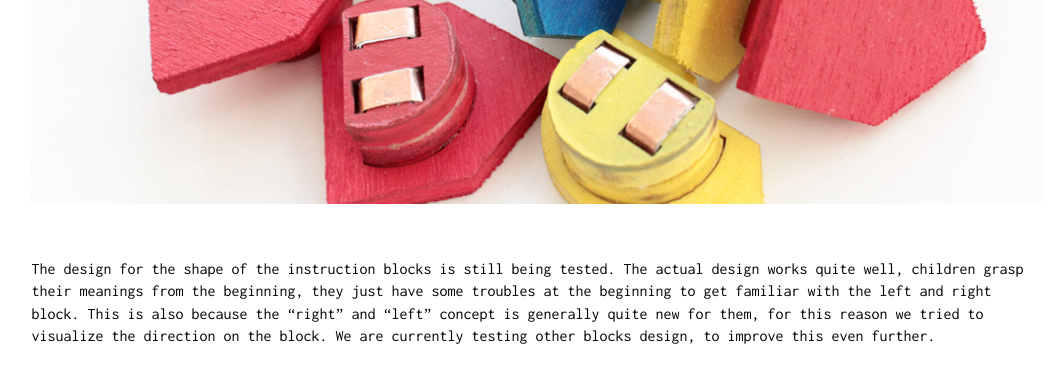
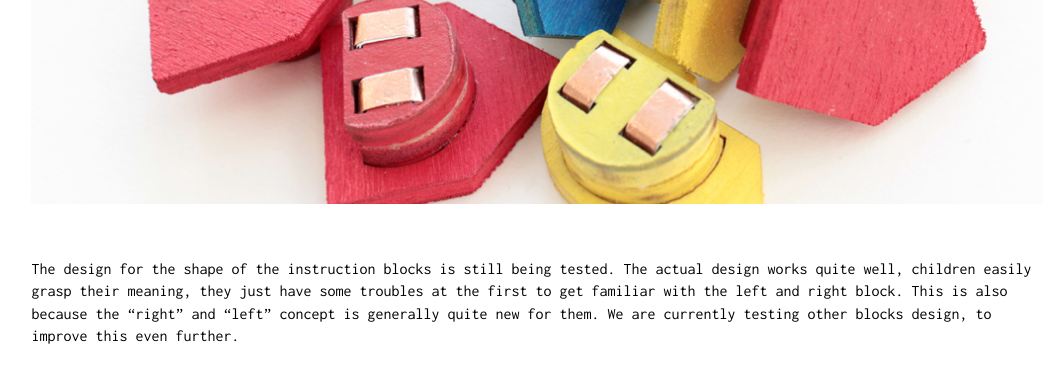
Before and after one commit to primo-io/prototype-documentation, a Jekyll site: the page built from index.md, in a window 1280 px wide and 900 px high, scrolled down 5951 px, cut to the strip 0-376 px from the top of the window. Shown: the whole strip, without its empty margins (103-1165 px from the left). Built offline with Jekyll 4.4.1, drawn with Linux system fonts in a browser that asks for light colours; Markdown is read by kramdown in place of the engine named in the settings.

Commit message:
update index.md

```diff
--- a/index.md
+++ b/index.md
@@ -68,7 +68,7 @@ The 'D' shape of the block connectors, was designed so that blocks could be inse
 
 ![instruction blocks](images/photo/instruction-blocks.jpg)
 
-The design for the shape of the instruction blocks is still being tested. The actual design works quite well, children grasp their meanings from the beginning, they just have some troubles at the beginning to get familiar with the left and right block. This is also because the "right" and "left" concept is generally quite new for them, for this reason we tried to visualize the direction on the block. We are currently testing other blocks design, to improve this even further.
+The design for the shape of the instruction blocks is still being tested. The actual design works quite well, children easily grasp their meaning, they just have some troubles at the first to get familiar with the left and right block. This is also because the "right" and "left" concept is generally quite new for them. We are currently testing other blocks design, to improve this even further.
 
 <div class="videoWrapper">
 	<iframe src="//player.vimeo.com/video/50570097" frameborder="0" webkitallowfullscreen mozallowfullscreen allowfullscreen></iframe>
```
